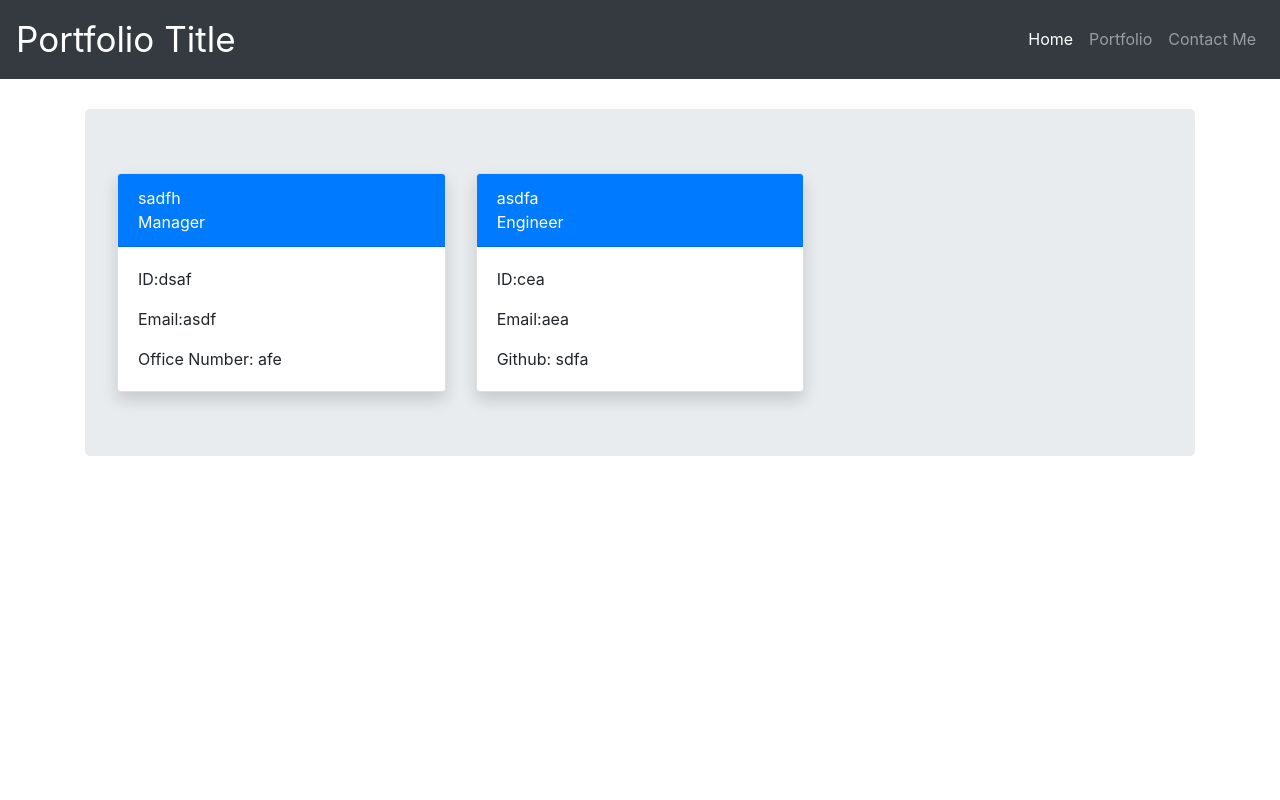
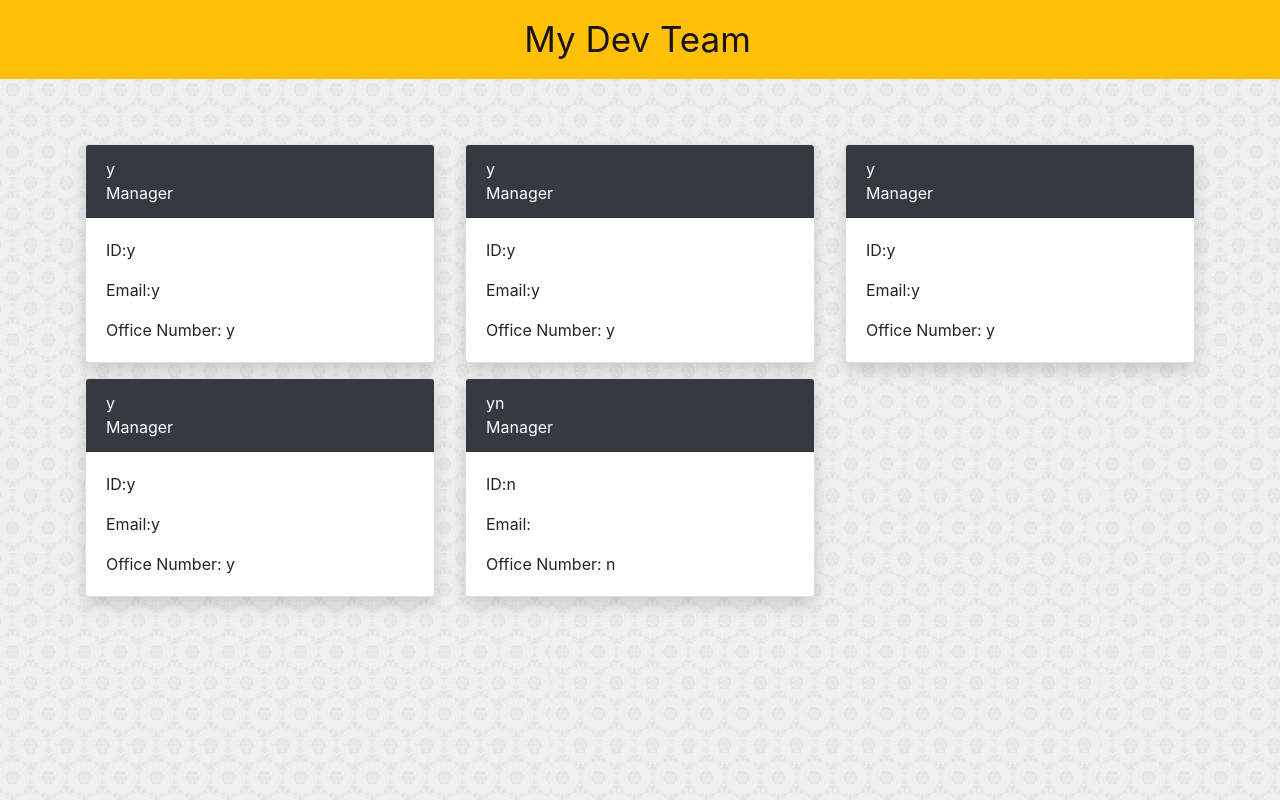
Before and after one commit to devontehillman/Team-Profile-Generator, a website: page index.html in a window 1280 px wide. Drawn offline with nearby package versions, Linux system fonts and the light colour scheme.

Commit message:
refactoring and styling

```diff
--- a/index.html
+++ b/index.html
@@ -19,72 +19,74 @@
       </head>
 
       <body>
-        <nav class="navbar navbar-expand-lg navbar-dark bg-dark">
-          <a class="navbar-brand" href="index.html">Portfolio Title</a>
-
-          <button
-            class="navbar-toggler"
-            type="button"
-            data-toggle="collapse"
-            data-target="#navbarSupportedContent"
-            aria-controls="navbarSupportedContent"
-            aria-expanded="false"
-            aria-label="Toggle navigation"
-          >
-            <span class="navbar-toggler-icon"></span>
-          </button>
-
-          <div
-            class="collapse navbar-collapse navbar-right"
-            id="navbarSupportedContent"
-          >
-            <ul class="nav navbar-nav navbar-right mr-auto"></ul>
-            <ul class="nav navbar-nav navbar-right">
-              <li class="nav-item active">
-                <a class="nav-link" href="index.html"
-                  >Home <span class="sr-only">(current)</span></a
-                >
-              </li>
-              <li class="nav-item">
-                <a class="nav-link" href="portfolio.html">Portfolio</a>
-              </li>
-              <li class="nav-item">
-                <a class="nav-link" href="contact.html">Contact Me</a>
-              </li>
-            </ul>
-          </div>
+        <nav class="navbar navbar-expand-lg navbar-light bg-warning nav-custom justify-content-center" >
+          <a class="navbar-brand" href="index.html">My Dev Team</a>
         </nav>
 
         <div class="container">
-          <div class="jumbotron">
             <div class="row Justify-content-center" id="cards">
           <div class="col-md-4">
-    <div class="card text-black shadow">
-    <div class="card-header bg-primary text-white">
-    sadfh
-    <p class="card-text">Manager</p>
+    <div class="card text-black shadow indoCard">
+    <div class="card-header bg-dark text-white">
+    y
+    <p class="card-text ">Manager</p>
     </div>
     <div class="card-body">
-        <p class="card-text">ID:dsaf</p>
-        <p class="card-text">Email:asdf</p>
-        <p class="card-text">Office Number: afe</p>
+        <p class="card-text">ID:y</p>
+        <p class="card-text">Email:y</p>
+        <p class="card-text">Office Number: y</p>
     </div>
     </div>
     </div><div class="col-md-4">
-    <div class="card text-black shadow">
-    <div class="card-header bg-primary text-white">
-    asdfa
-    <p class="card-text">Engineer</p>
+    <div class="card text-black shadow indoCard">
+    <div class="card-header bg-dark text-white">
+    y
+    <p class="card-text ">Manager</p>
     </div>
     <div class="card-body">
-        <p class="card-text">ID:cea</p>
-        <p class="card-text">Email:aea</p>
-        <p class="card-text">Github: sdfa</p>
+        <p class="card-text">ID:y</p>
+        <p class="card-text">Email:y</p>
+        <p class="card-text">Office Number: y</p>
+    </div>
+    </div>
+    </div><div class="col-md-4">
+    <div class="card text-black shadow indoCard">
+    <div class="card-header bg-dark text-white">
+    y
+    <p class="card-text ">Manager</p>
+    </div>
+    <div class="card-body">
+        <p class="card-text">ID:y</p>
+        <p class="card-text">Email:y</p>
+        <p class="card-text">Office Number: y</p>
+    </div>
+    </div>
+    </div><div class="col-md-4">
+    <div class="card text-black shadow indoCard">
+    <div class="card-header bg-dark text-white">
+    y
+    <p class="card-text ">Manager</p>
+    </div>
+    <div class="card-body">
+        <p class="card-text">ID:y</p>
+        <p class="card-text">Email:y</p>
+        <p class="card-text">Office Number: y</p>
+    </div>
+    </div>
+    </div><div class="col-md-4">
+    <div class="card text-black shadow indoCard">
+    <div class="card-header bg-dark text-white">
+    yn
+    <p class="card-text ">Manager</p>
+    </div>
+    <div class="card-body">
+        <p class="card-text">ID:n</p>
+        <p class="card-text">Email:</p>
+        <p class="card-text">Office Number: n</p>
     </div>
     </div>
     </div>
           </div>
-        </div>
 
         <!-- <footer>
           <nav class="navbar navbar-expand-lg navbar-dark bg-dark">
--- a/style.css
+++ b/style.css
@@ -4,7 +4,7 @@ html{
 }
 
 body{
-    background: url(../images/background3.jpg);
+    background: url(./images/background.jpg);
     background-size: auto;
 
     /*fix for sticky footer*/
@@ -13,41 +13,20 @@ body{
     display: flex;
     flex-direction: column;
 }
+.row{
+    margin-top: 50px;
+}
+.indoCard{
+    margin-top:15px;
+}
 .navbar-brand{
     font-size: 35px;
     margin-right: 5px;
 }
-h1{
-color: black;
-}
-.avatar{
-    border: 3px solid black;
-}
-.fab{
-    font-size: 2.5rem;
-    color: white;
-}
-.fab:hover{
-    color: black;
-}
-.jumbotron{
-    margin-top:30px;
-}
-.inner{
-    overflow: hidden;
-}
-.inner img{
-    transition: all 1.5s ease;
-}
 
-.inner:hover img{
-    transform: sclae(1.5);
-}
 
-footer{
-/*fix for sticky footer*/
-margin-top: auto;
-}
+
+
 
 @media only screen and (max-width: 750px)
 {
```
Also changed, not shown: generateMarkDown.js (+3 -28 lines), script.js (+8 -46 lines), images/background.jpg (added), lib/intern.js (line endings or trailing spaces).
